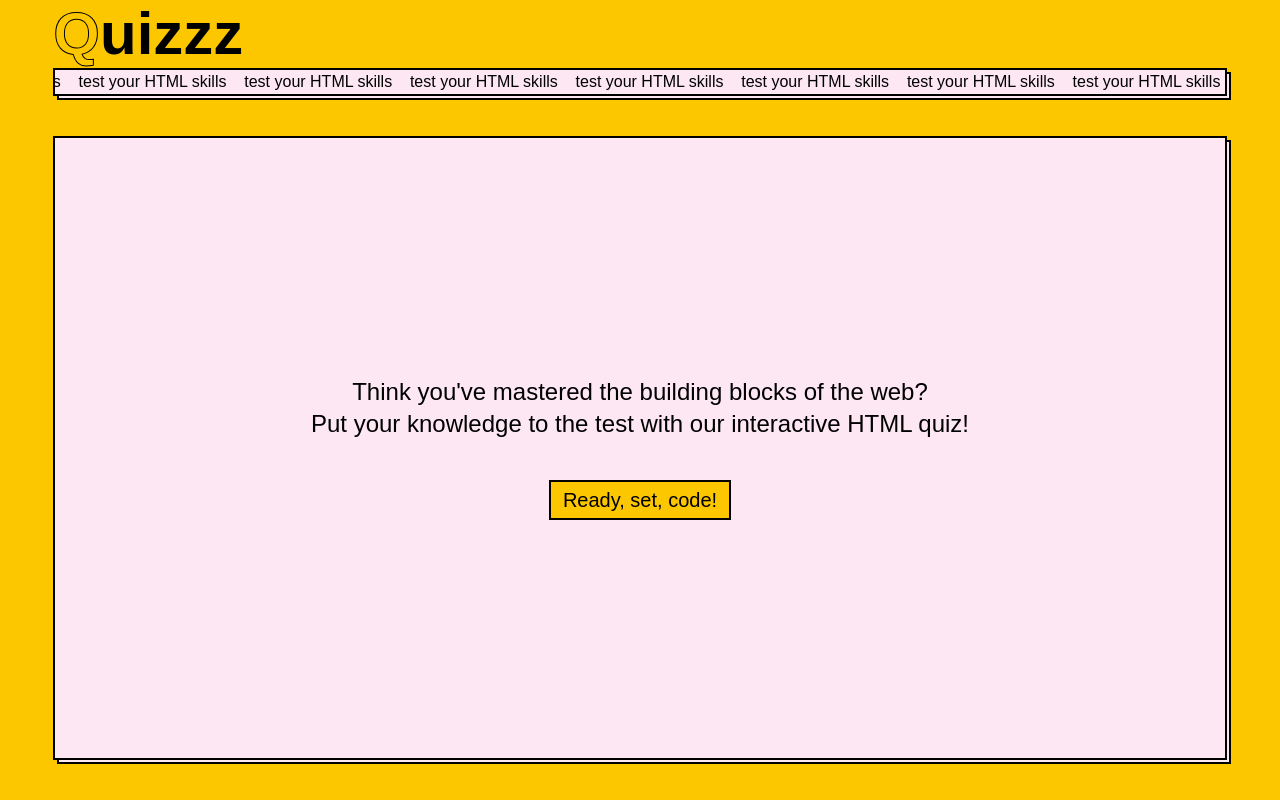
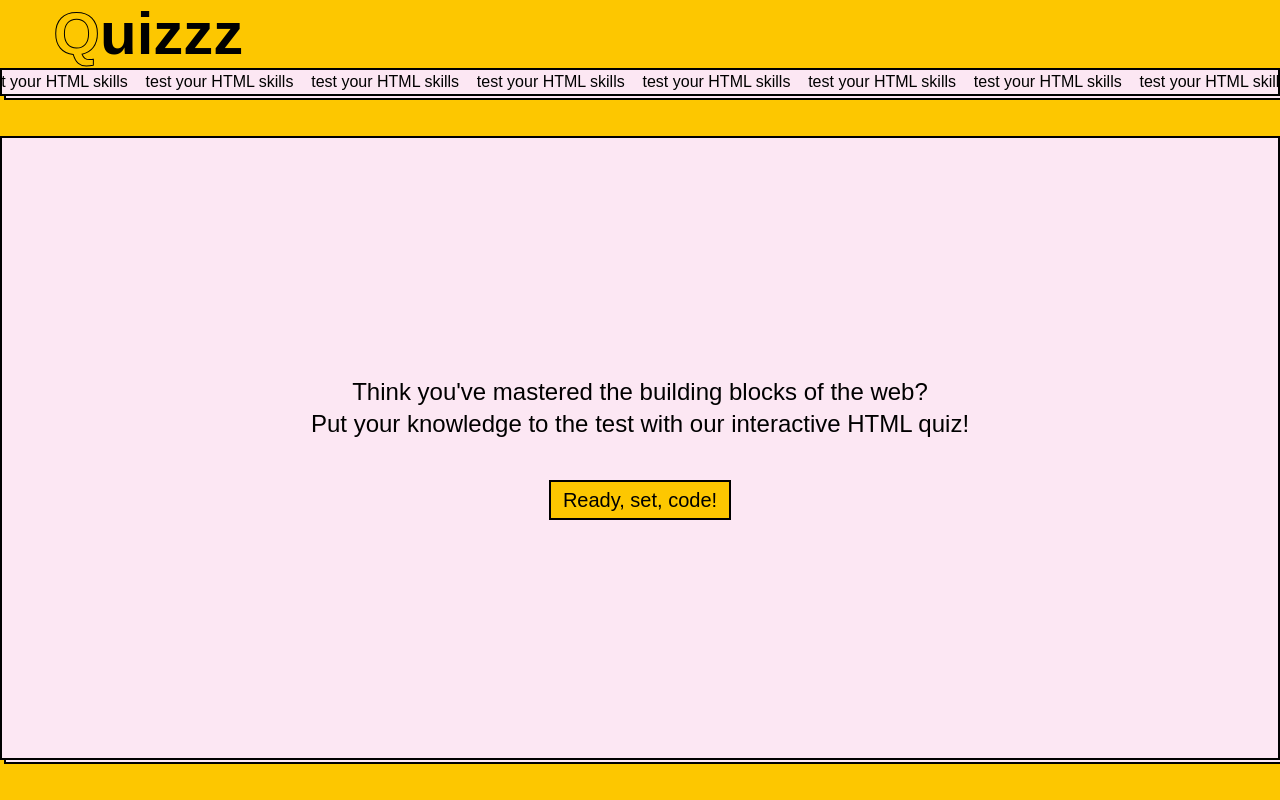
Before and after one commit to ptrnk0/quiz, a React (Vite) app: page / in a window 1280 px wide. Built offline with nearby package versions, Linux system fonts and the light colour scheme; no server answers.

Commit message:
simplify Layout component by removing unnecessary wrapper around Outlet

```diff
--- a/src/components/Layout/Layout.tsx
+++ b/src/components/Layout/Layout.tsx
@@ -5,9 +5,7 @@ const Layout = () => {
   return (
     <div className="font-roboto flex min-h-screen flex-col bg-yellow-400 pb-10">
       <Header />
-      <main className="m-auto flex h-full w-11/12 grow-1 flex-col">
-        <Outlet />
-      </main>
+      <Outlet />
     </div>
   );
 };
```
